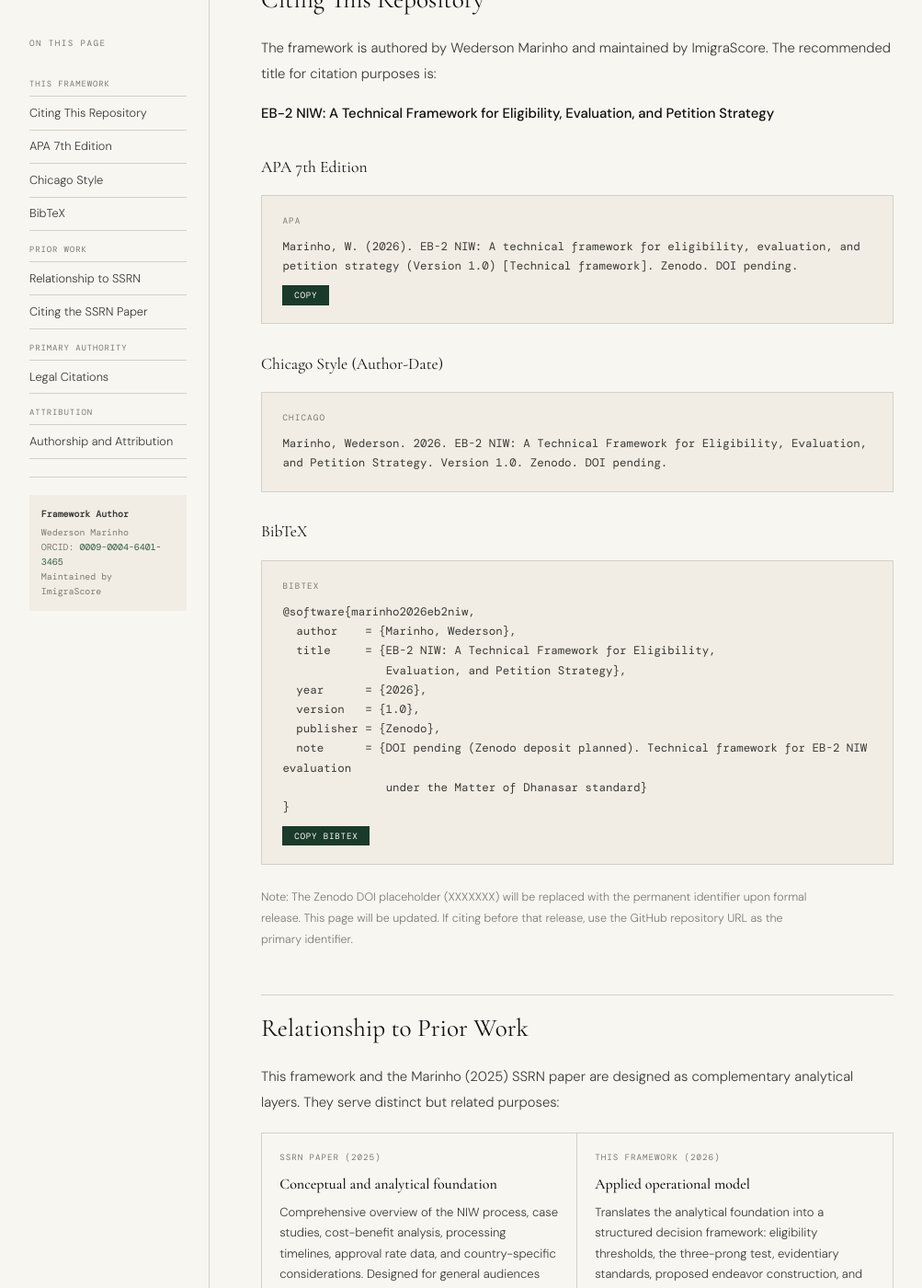
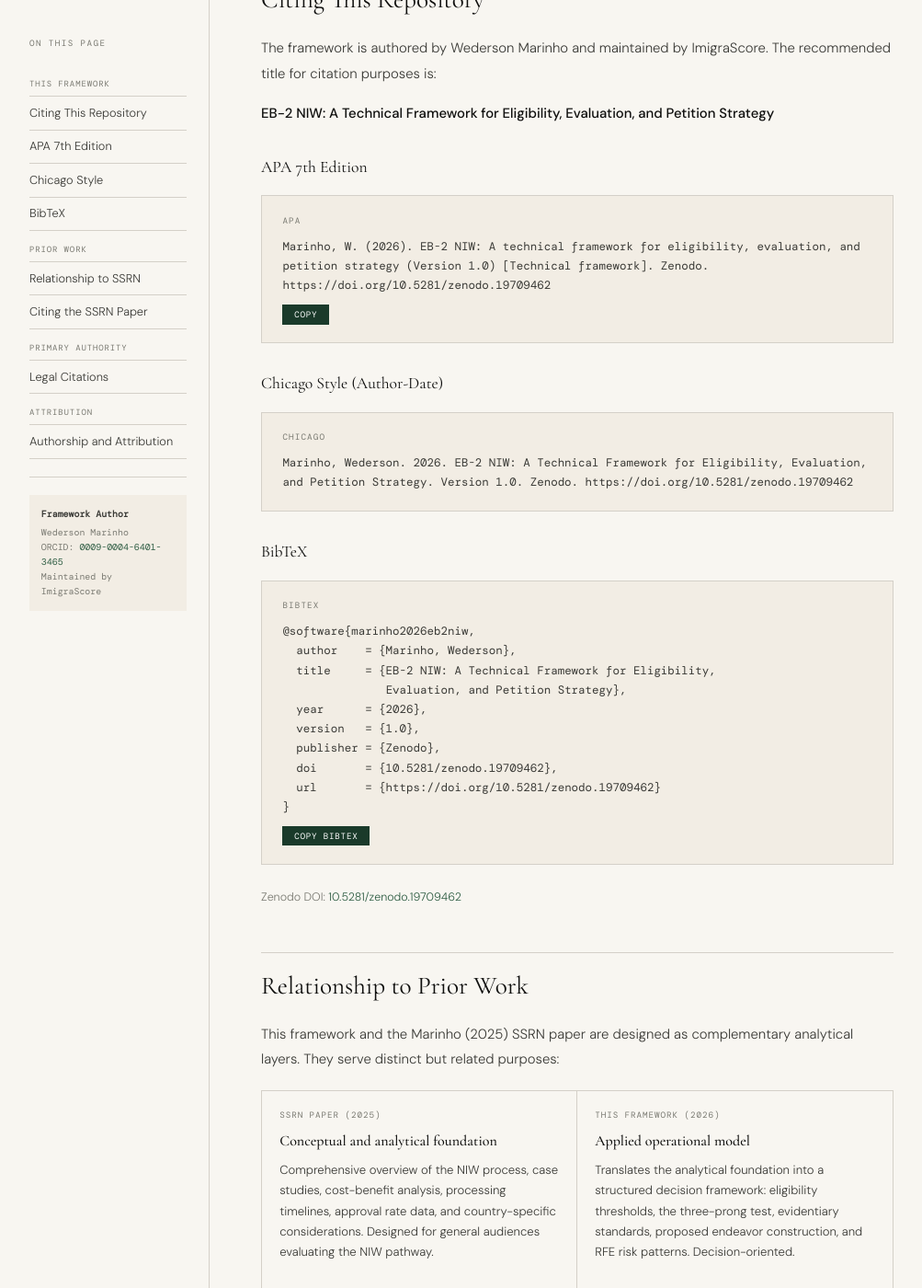
Before and after one commit to ImigraScore/eb2-niw-framework, a Jekyll site: the page CITATION.html, which Jekyll copies as it is, in a window 1280 px wide and 1400 px high, scrolled down 516 px. Shown: the whole window at 92% size, without its empty margins (32-1035 px from the left). Built offline with Jekyll 4.4.1, drawn with Linux system fonts in a browser that asks for light colours; some web fonts are replaced.

Commit message:
docs: Add Zenodo DOI (10.5281/zenodo.19709462) and CITATION.cff

```diff
--- a/CITATION.html
+++ b/CITATION.html
@@ -108,14 +108,14 @@
     <h3 id="apa">APA 7th Edition</h3>
     <div class="cite-block">
       <div class="cite-block-lbl">APA</div>
-      <pre>Marinho, W. (2026). EB-2 NIW: A technical framework for eligibility, evaluation, and petition strategy (Version 1.0) [Technical framework]. Zenodo. DOI pending.</pre>
-      <button class="copy-btn" onclick="navigator.clipboard.writeText('Marinho, W. (2026). EB-2 NIW: A technical framework for eligibility, evaluation, and petition strategy (Version 1.0) [Technical framework]. Zenodo. DOI pending.')">Copy</button>
+      <pre>Marinho, W. (2026). EB-2 NIW: A technical framework for eligibility, evaluation, and petition strategy (Version 1.0) [Technical framework]. Zenodo. https://doi.org/10.5281/zenodo.19709462</pre>
+      <button class="copy-btn" onclick="navigator.clipboard.writeText('Marinho, W. (2026). EB-2 NIW: A technical framework for eligibility, evaluation, and petition strategy (Version 1.0) [Technical framework]. Zenodo. https://doi.org/10.5281/zenodo.19709462')">Copy</button>
     </div>
 
     <h3 id="chicago">Chicago Style (Author-Date)</h3>
     <div class="cite-block">
       <div class="cite-block-lbl">Chicago</div>
-      <pre>Marinho, Wederson. 2026. EB-2 NIW: A Technical Framework for Eligibility, Evaluation, and Petition Strategy. Version 1.0. Zenodo. DOI pending.</pre>
+      <pre>Marinho, Wederson. 2026. EB-2 NIW: A Technical Framework for Eligibility, Evaluation, and Petition Strategy. Version 1.0. Zenodo. https://doi.org/10.5281/zenodo.19709462</pre>
     </div>
 
     <h3 id="bibtex">BibTeX</h3>
@@ -128,12 +128,12 @@
   year      = {2026},
   version   = {1.0},
   publisher = {Zenodo},
-  note      = {DOI pending (Zenodo deposit planned). Technical framework for EB-2 NIW evaluation
-               under the Matter of Dhanasar standard}
+  doi       = {10.5281/zenodo.19709462},
+  url       = {https://doi.org/10.5281/zenodo.19709462}
 }</pre>
-      <button class="copy-btn" onclick="navigator.clipboard.writeText('@software{marinho2026eb2niw,\n  author    = {Marinho, Wederson},\n  title     = {EB-2 NIW: A Technical Framework for Eligibility, Evaluation, and Petition Strategy},\n  year      = {2026},\n  version   = {1.0},\n  publisher = {Zenodo},\n  note      = {DOI pending (Zenodo deposit planned). Technical framework for EB-2 NIW evaluation under the Matter of Dhanasar standard}\n}')">Copy BibTeX</button>
+      <button class="copy-btn" onclick="navigator.clipboard.writeText('@software{marinho2026eb2niw,\n  author    = {Marinho, Wederson},\n  title     = {EB-2 NIW: A Technical Framework for Eligibility, Evaluation, and Petition Strategy},\n  year      = {2026},\n  version   = {1.0},\n  publisher = {Zenodo},\n  doi       = {10.5281/zenodo.19709462},\n  url       = {https://doi.org/10.5281/zenodo.19709462}\n}')">Copy BibTeX</button>
     </div>
-    <p style="font-size:.78rem;color:var(--ink-3);">Note: The Zenodo DOI placeholder (XXXXXXX) will be replaced with the permanent identifier upon formal release. This page will be updated. If citing before that release, use the GitHub repository URL as the primary identifier.</p>
+    <p style="font-size:.78rem;color:var(--ink-3);">Zenodo DOI: <a href="https://doi.org/10.5281/zenodo.19709462" target="_blank" rel="noopener" style="color:var(--accent-2);text-decoration:none;">10.5281/zenodo.19709462</a></p>
 
     <h2 id="layers">Relationship to Prior Work</h2>
     <p>This framework and the Marinho (2025) SSRN paper are designed as complementary analytical layers. They serve distinct but related purposes:</p>
--- a/_config.yml
+++ b/_config.yml
@@ -2,6 +2,8 @@ title: EB-2 Academy
 description: A free educational resource for EB-2 National Interest Waiver candidates. Grounded in Matter of Dhanasar.
 baseurl: "/eb2-niw-framework"
 url: "https://imigrascore.github.io"
+
+doi: "10.5281/zenodo.19709462"
 
 author:
   name: ImigraScore
```
Also changed, not shown: CITATION.md (+3 -4 lines), README.md, 1 other file.
